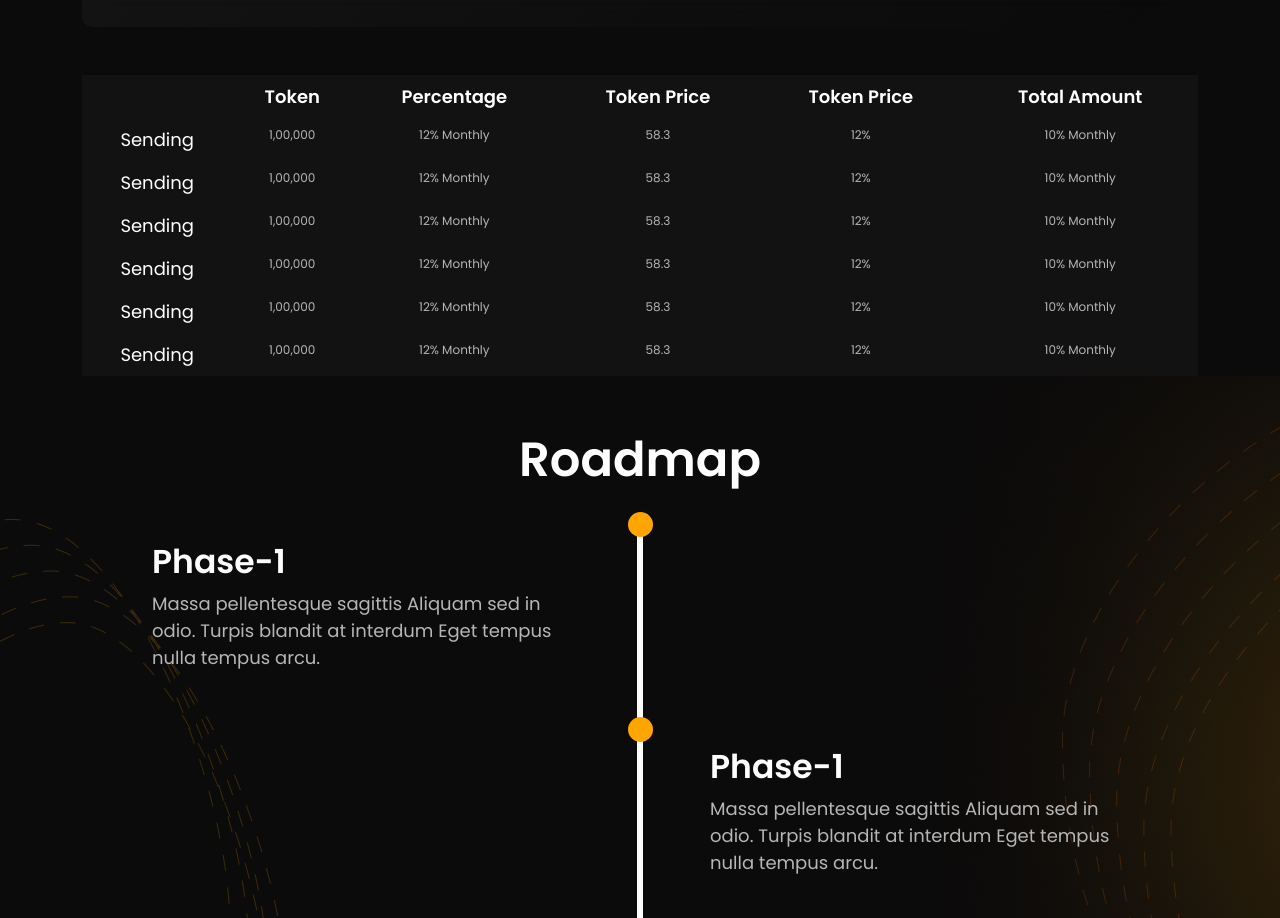
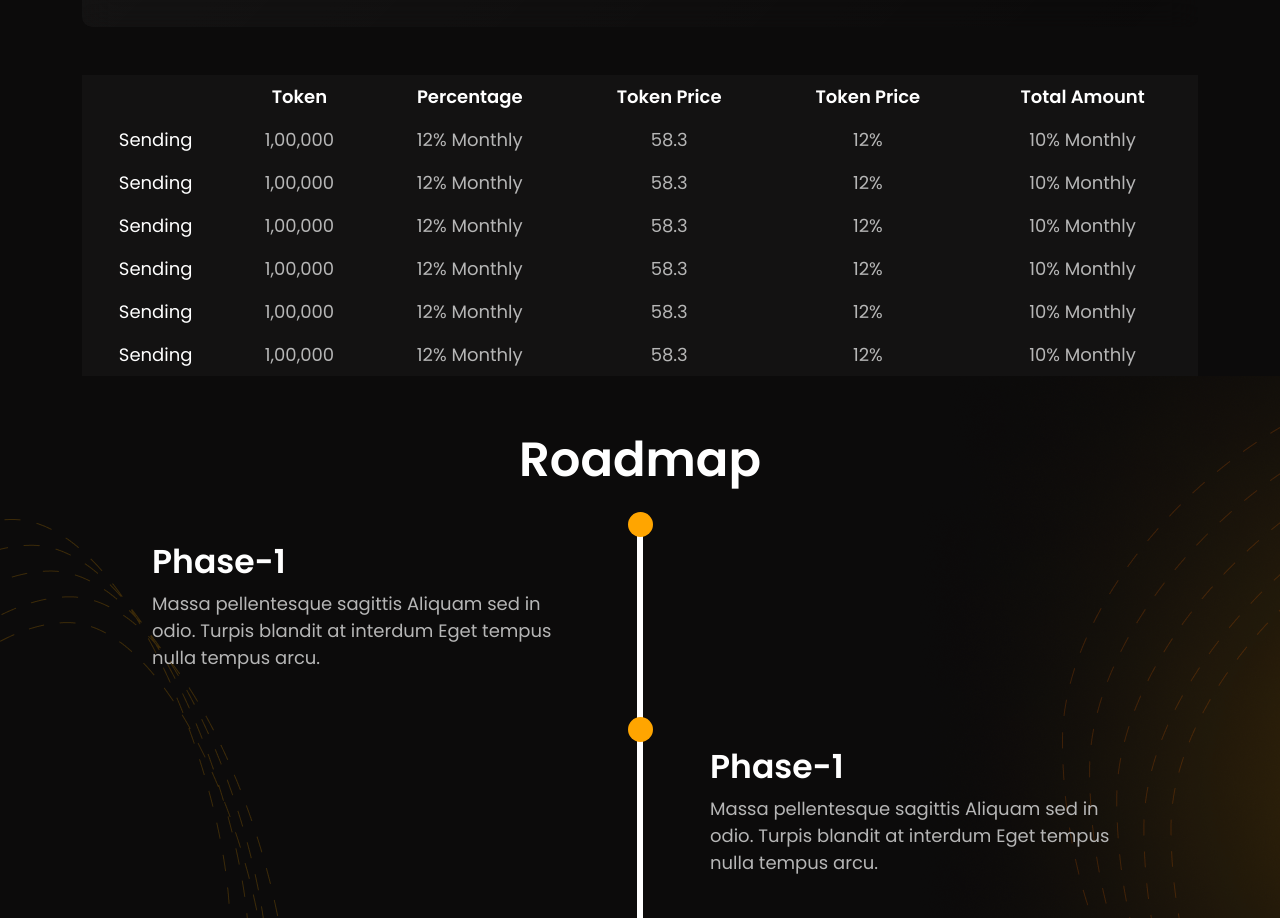
Before and after one commit to SIDDHARTHJANGU/SAINT-SHIBA, a plain HTML site: page index.html in a window 1280 px wide. Shown: the part 3446-4364 px from the top of the page. Drawn offline with nearby package versions, Linux system fonts and the light colour scheme.

```diff
--- a/assets/css/style.css
+++ b/assets/css/style.css
@@ -670,6 +670,9 @@ ul {
   .fs-110 {
     font-size: 76px;
   }
+  .f-2 {
+    font-size: 18px;
+  }
 }
 @media (min-width: 1200px) {
   .fs-110 {
```
